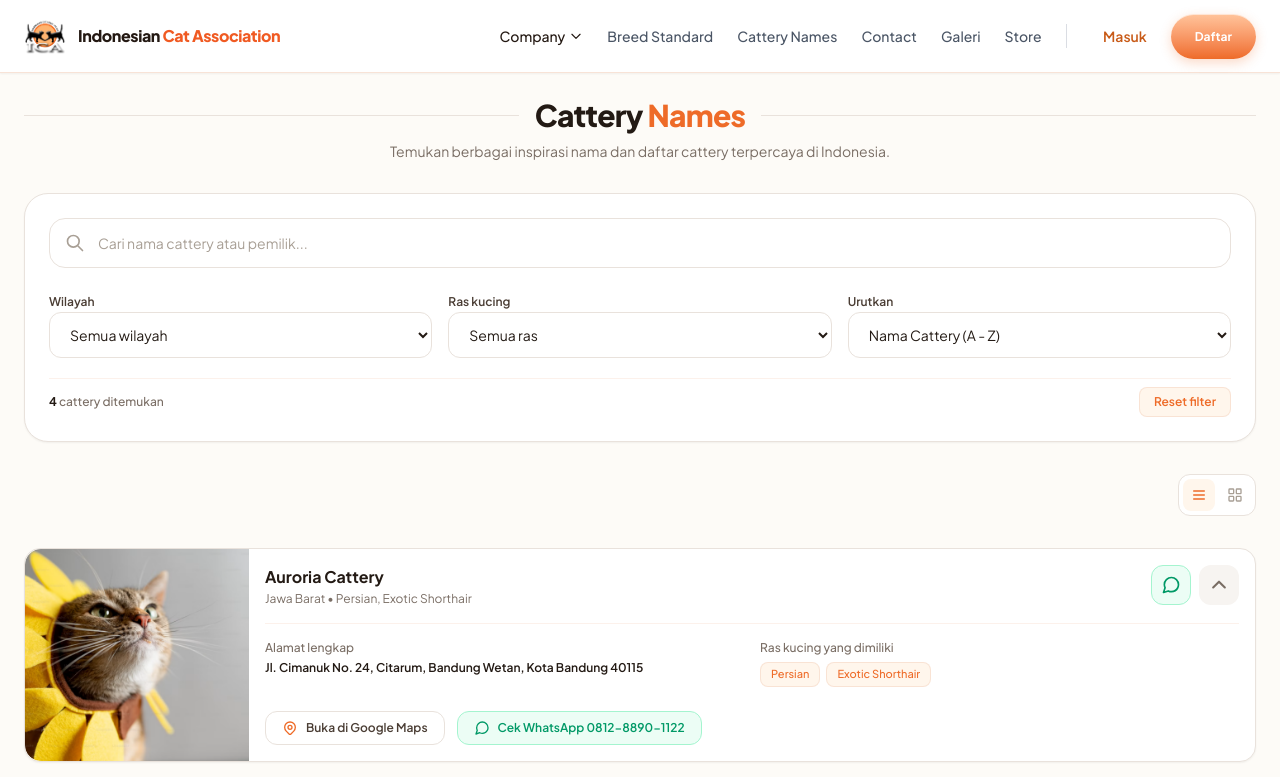
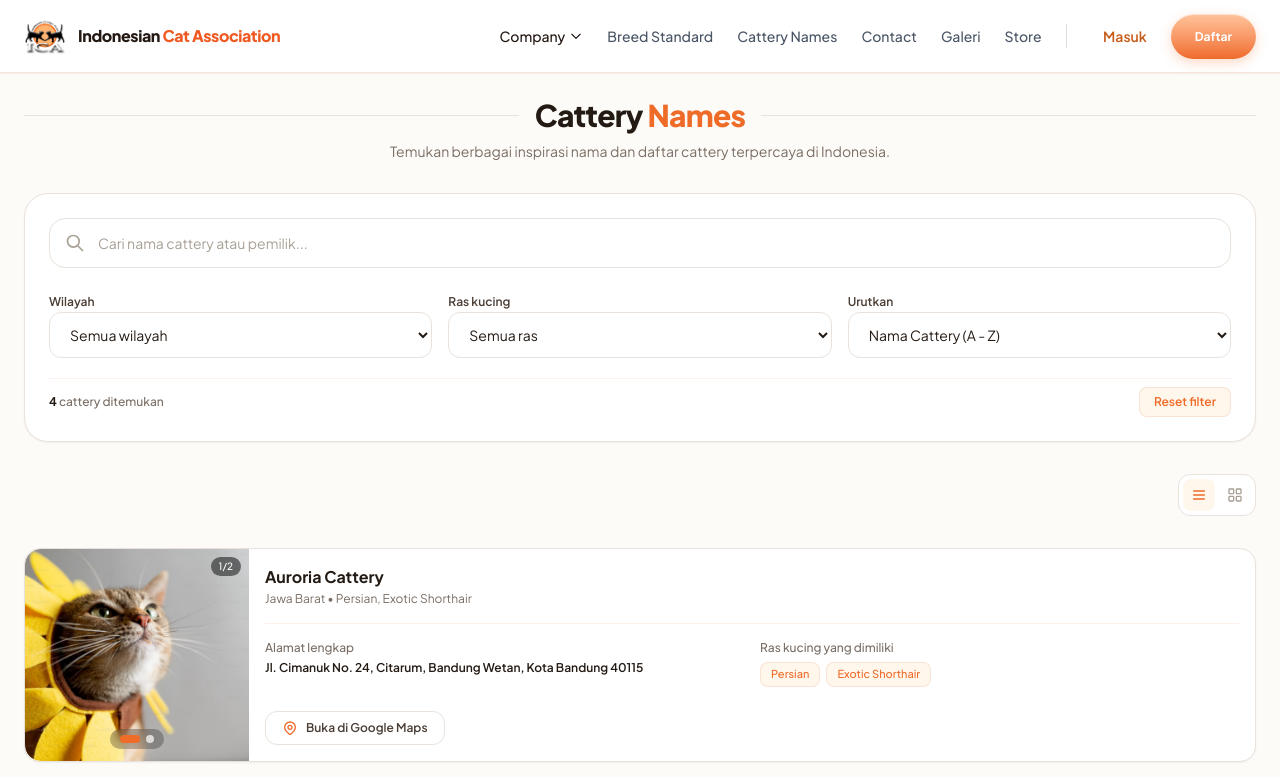
Before and after one commit to Riwriw-pnya/ica, a Next.js app: page /catteryN in a window 1280 px wide. Shown: the top 777 px of the page. Built offline with nearby package versions, Linux system fonts and the light colour scheme.

Commit message:
add: multiple images at CatteryN

```diff
--- a/app/(nav landing)/catteryN/components/CatteryCard.tsx
+++ b/app/(nav landing)/catteryN/components/CatteryCard.tsx
@@ -5,14 +5,12 @@ import ImageCarousel from "./ImageCarousel";
 
 interface CatteryCardProps {
   cattery: Cattery;
-  isExpanded: boolean;
-  onToggle: () => void;
   view: "list" | "grid";
+  isExpanded?: boolean;
+  onToggle?: () => void;
 }
 
-export default function CatteryCard({ cattery, isExpanded, onToggle, view }: CatteryCardProps) {
-  const cleanWhatsapp = cattery.whatsapp.replace(/[^0-9]/g, "");
-
+export default function CatteryCard({ cattery, view }: CatteryCardProps) {
   if (view === "grid") {
     return (
       <div className="overflow-hidden rounded-2xl border border-[#E9E2DC] bg-white shadow-xs transition-all hover:border-[#F3D1BD] hover:shadow-sm">
@@ -44,30 +42,18 @@ export default function CatteryCard({ cattery, isExpanded, onToggle, view }: Cat
             )}
           </div>
 
-          <div className="flex items-center gap-2 pt-1">
-            <a
-              href={`https://wa.me/${cleanWhatsapp}`}
-              target="_blank"
-              rel="noopener noreferrer"
-              className="flex flex-1 items-center justify-center gap-1.5 rounded-xl border border-emerald-200 bg-emerald-50 py-2 text-[11px] font-semibold text-emerald-600 transition hover:bg-emerald-100"
-            >
-              <svg className="h-3.5 w-3.5" fill="none" stroke="currentColor" strokeWidth="2" viewBox="0 0 24 24">
-                <path strokeLinecap="round" strokeLinejoin="round" d="M21 11.5a8.38 8.38 0 01-.9 3.8 8.5 8.5 0 01-7.6 4.7 8.38 8.38 0 01-3.8-.9L3 21l1.9-5.7a8.38 8.38 0 01-.9-3.8 8.5 8.5 0 1117 0z" />
-              </svg>
-              WhatsApp
-            </a>
-
+          <div className="pt-1">
             <a
               href={cattery.mapsUrl}
               target="_blank"
               rel="noopener noreferrer"
-              title="Buka di Google Maps"
-              className="flex h-9 w-9 shrink-0 items-center justify-center rounded-xl border border-[#E9E2DC] text-[#4A3D34] transition hover:border-[#EE6B28] hover:text-[#EE6B28]"
+              className="flex w-full items-center justify-center gap-2 rounded-xl border border-[#E9E2DC] bg-white py-2 text-xs font-semibold text-[#4A3D34] transition hover:border-[#EE6B28] hover:text-[#EE6B28]"
             >
-              <svg className="h-4 w-4" fill="none" stroke="currentColor" strokeWidth="2" viewBox="0 0 24 24">
+              <svg className="h-4 w-4 text-[#EE6B28]" fill="none" stroke="currentColor" strokeWidth="2" viewBox="0 0 24 24">
                 <path strokeLinecap="round" strokeLinejoin="round" d="M17.657 16.657L13.414 20.9a1.998 1.998 0 01-2.827 0l-4.244-4.243a8 8 0 1111.314 0z" />
                 <path strokeLinecap="round" strokeLinejoin="round" d="M15 11a3 3 0 11-6 0 3 3 0 016 0z" />
               </svg>
+              Buka di Google Maps
             </a>
           </div>
         </div>
@@ -85,45 +71,12 @@ export default function CatteryCard({ cattery, isExpanded, onToggle, view }: Cat
       />
 
       <div className="min-w-0 flex-1 p-4">
-        <div className="flex items-start justify-between gap-3">
-          <div className="min-w-0">
+        <div>
           <h3 className="text-base font-bold text-[#231A14]">{cattery.name}</h3>
           <p className="mt-0.5 text-xs text-[#7A6E65]">{cattery.locationText}</p>
         </div>
 
-          <div className="flex shrink-0 items-center gap-2">
-            <a
-              href={`https://wa.me/${cleanWhatsapp}`}
-              target="_blank"
-              rel="noopener noreferrer"
-              title="Chat WhatsApp"
-              className="flex h-10 w-10 items-center justify-center rounded-xl border border-emerald-200 bg-emerald-50 text-emerald-600 transition hover:bg-emerald-100"
-            >
-              <svg className="h-5 w-5" fill="none" stroke="currentColor" strokeWidth="2" viewBox="0 0 24 24">
-                <path strokeLinecap="round" strokeLinejoin="round" d="M21 11.5a8.38 8.38 0 01-.9 3.8 8.5 8.5 0 01-7.6 4.7 8.38 8.38 0 01-3.8-.9L3 21l1.9-5.7a8.38 8.38 0 01-.9-3.8 8.5 8.5 0 1117 0z" />
-              </svg>
-            </a>
-
-            <button
-              onClick={onToggle}
-              title={isExpanded ? "Tutup detail" : "Buka detail"}
-              className="flex h-10 w-10 items-center justify-center rounded-xl bg-[#F7F4F1] text-[#7A6E65] transition hover:bg-[#E9E2DC]"
-            >
-              <svg
-                className={`h-5 w-5 transition-transform duration-200 ${isExpanded ? "rotate-180" : ""}`}
-                fill="none"
-                stroke="currentColor"
-                strokeWidth="2.5"
-                viewBox="0 0 24 24"
-              >
-                <path strokeLinecap="round" strokeLinejoin="round" d="M19 9l-7 7-7-7" />
-              </svg>
-            </button>
-          </div>
-        </div>
-
-        {isExpanded && (
-          <div className="mt-4 space-y-4 border-t border-[#F3D1BD]/30 pt-4 duration-200 animate-in fade-in">
+        <div className="mt-4 space-y-4 border-t border-[#F3D1BD]/30 pt-4">
           <div className="grid grid-cols-1 gap-4 text-xs md:grid-cols-2">
             <div className="space-y-1">
               <span className="block font-medium text-[#7A6E65]">Alamat lengkap</span>
@@ -151,27 +104,14 @@ export default function CatteryCard({ cattery, isExpanded, onToggle, view }: Cat
               rel="noopener noreferrer"
               className="inline-flex items-center gap-2 rounded-xl border border-[#E9E2DC] bg-white px-4 py-2 text-xs font-semibold text-[#4A3D34] transition hover:border-[#EE6B28] hover:text-[#EE6B28]"
             >
-
               <svg className="h-4 w-4 text-[#EE6B28]" fill="none" stroke="currentColor" strokeWidth="2" viewBox="0 0 24 24">
                 <path strokeLinecap="round" strokeLinejoin="round" d="M17.657 16.657L13.414 20.9a1.998 1.998 0 01-2.827 0l-4.244-4.243a8 8 0 1111.314 0z" />
                 <path strokeLinecap="round" strokeLinejoin="round" d="M15 11a3 3 0 11-6 0 3 3 0 016 0z" />
               </svg>
               Buka di Google Maps
             </a>
-              <a
-                href={`https://wa.me/${cleanWhatsapp}`}
-                target="_blank"
-                rel="noopener noreferrer"
-                className="inline-flex items-center gap-2 rounded-xl border border-emerald-200 bg-emerald-50 px-4 py-2 text-xs font-semibold text-emerald-600 transition hover:bg-emerald-100"
-              >
-                <svg className="h-4 w-4" fill="none" stroke="currentColor" strokeWidth="2" viewBox="0 0 24 24">
-                  <path strokeLinecap="round" strokeLinejoin="round" d="M21 11.5a8.38 8.38 0 01-.9 3.8 8.5 8.5 0 01-7.6 4.7 8.38 8.38 0 01-3.8-.9L3 21l1.9-5.7a8.38 8.38 0 01-.9-3.8 8.5 8.5 0 1117 0z" />
-                </svg>
-                Cek WhatsApp {cattery.whatsapp}
-              </a>
           </div>
         </div>
-        )}
       </div>
     </div>
   );
--- a/app/(nav landing)/catteryN/components/ImageCarousel.tsx
+++ b/app/(nav landing)/catteryN/components/ImageCarousel.tsx
@@ -1,60 +1,113 @@
 "use client";
 
-import { useState } from "react";
+import { useState, TouchEvent, MouseEvent } from "react";
 
 interface ImageCarouselProps {
   images: string[];
   alt: string;
-  className?: string; // kontrol ukuran/rounded dari parent
+  className?: string;
 }
 
 export default function ImageCarousel({ images, alt, className = "" }: ImageCarouselProps) {
   const [index, setIndex] = useState(0);
+  const [touchStart, setTouchStart] = useState<number | null>(null);
+
+  if (!images || images.length === 0) {
+    return (
+      <div className={`flex items-center justify-center bg-[#F7F4F1] text-xs text-[#7A6E65] ${className}`}>
+        Tidak ada foto
+      </div>
+    );
+  }
+
   const hasMultiple = images.length > 1;
 
-  const goPrev = (e: React.MouseEvent) => {
-    e.preventDefault();
-    e.stopPropagation();
+  const goPrev = (e?: MouseEvent) => {
+    e?.preventDefault();
+    e?.stopPropagation();
     setIndex((prev) => (prev === 0 ? images.length - 1 : prev - 1));
   };
 
-  const goNext = (e: React.MouseEvent) => {
-    e.preventDefault();
-    e.stopPropagation();
+  const goNext = (e?: MouseEvent) => {
+    e?.preventDefault();
+    e?.stopPropagation();
     setIndex((prev) => (prev === images.length - 1 ? 0 : prev + 1));
   };
 
+  // Klik langsung di area gambar
+  const handleImageClick = (e: MouseEvent<HTMLDivElement>) => {
+    if (!hasMultiple) return;
+
+    const rect = e.currentTarget.getBoundingClientRect();
+    const clickX = e.clientX - rect.left;
+    const width = rect.width;
+
+    // Klik 30% area kiri = Foto Sebelumnya
+    if (clickX < width * 0.3) {
+      goPrev(e);
+    } else {
+      // Klik 70% area kanan = Foto Selanjutnya
+      goNext(e);
+    }
+  };
+
+  // Fitur swipe layar di HP
+  const handleTouchStart = (e: TouchEvent) => {
+    setTouchStart(e.targetTouches[0].clientX);
+  };
+
+  const handleTouchEnd = (e: TouchEvent) => {
+    if (touchStart === null) return;
+    const touchEnd = e.changedTouches[0].clientX;
+    const diff = touchStart - touchEnd;
+
+    if (diff > 50) goNext();
+    if (diff < -50) goPrev();
+
+    setTouchStart(null);
+  };
+
   return (
-    <div className={`group/carousel relative overflow-hidden bg-[#F7F4F1] ${className}`}>
+    <div
+      onClick={handleImageClick}
+      onTouchStart={handleTouchStart}
+      onTouchEnd={handleTouchEnd}
+      className={`group/carousel relative overflow-hidden bg-[#F7F4F1] ${
+        hasMultiple ? "cursor-pointer" : ""
+      } ${className}`}
+    >
       <img
         src={images[index]}
         alt={`${alt} - foto ${index + 1}`}
-        className="h-full w-full object-cover"
+        className="h-full w-full select-none object-cover transition-all duration-300"
       />
 
       {hasMultiple && (
         <>
+          {/* Tombol Panah Kiri */}
           <button
             onClick={goPrev}
             aria-label="Foto sebelumnya"
-            className="absolute left-1.5 top-1/2 flex h-7 w-7 -translate-y-1/2 items-center justify-center rounded-full bg-white/90 text-[#231A14] opacity-0 shadow transition group-hover/carousel:opacity-100 hover:bg-white"
+            className="absolute left-2 top-1/2 flex h-7 w-7 -translate-y-1/2 items-center justify-center rounded-full bg-white/90 text-[#231A14] opacity-0 shadow transition hover:bg-white group-hover/carousel:opacity-100"
           >
             <svg className="h-4 w-4" fill="none" stroke="currentColor" strokeWidth="2.5" viewBox="0 0 24 24">
               <path strokeLinecap="round" strokeLinejoin="round" d="M15 19l-7-7 7-7" />
             </svg>
           </button>
 
+          {/* Tombol Panah Kanan */}
           <button
             onClick={goNext}
             aria-label="Foto berikutnya"
-            className="absolute right-1.5 top-1/2 flex h-7 w-7 -translate-y-1/2 items-center justify-center rounded-full bg-white/90 text-[#231A14] opacity-0 shadow transition group-hover/carousel:opacity-100 hover:bg-white"
+            className="absolute right-2 top-1/2 flex h-7 w-7 -translate-y-1/2 items-center justify-center rounded-full bg-white/90 text-[#231A14] opacity-0 shadow transition hover:bg-white group-hover/carousel:opacity-100"
           >
             <svg className="h-4 w-4" fill="none" stroke="currentColor" strokeWidth="2.5" viewBox="0 0 24 24">
               <path strokeLinecap="round" strokeLinejoin="round" d="M9 5l7 7-7 7" />
             </svg>
           </button>
 
-          <div className="absolute bottom-2 left-1/2 flex -translate-x-1/2 gap-1">
+          {/* Indikator Dots berbentuk Kapsul/Pill persis seperti di gambar contoh */}
+          <div className="absolute bottom-3 left-1/2 flex -translate-x-1/2 items-center gap-1.5 rounded-full bg-black/25 px-2.5 py-1.5 backdrop-blur-xs">
             {images.map((_, i) => (
               <button
                 key={i}
@@ -64,13 +117,14 @@ export default function ImageCarousel({ images, alt, className = "" }: ImageCaro
                   setIndex(i);
                 }}
                 aria-label={`Ke foto ${i + 1}`}
-                className={`h-1.5 rounded-full transition-all ${
-                  i === index ? "w-4 bg-white" : "w-1.5 bg-white/70"
+                className={`h-2 rounded-full transition-all duration-300 ${
+                  i === index ? "w-5 bg-[#EE6B28]" : "w-2 bg-white/70 hover:bg-white"
                 }`}
               />
             ))}
           </div>
 
+          {/* Label Jumlah Foto */}
           <span className="absolute right-2 top-2 rounded-full bg-black/50 px-2 py-0.5 text-[10px] font-medium text-white">
             {index + 1}/{images.length}
           </span>
--- a/app/(nav landing)/catteryN/page.tsx
+++ b/app/(nav landing)/catteryN/page.tsx
@@ -20,6 +20,7 @@ const initialCatteries: Cattery[] = [
     mapsUrl: "https://maps.google.com",
     images: [
       "/images/cat2.png",
+      "/images/cattt.jpg",
     ],
   },
   {
```
Lines whose indentation alone changed are shown as unchanged.
